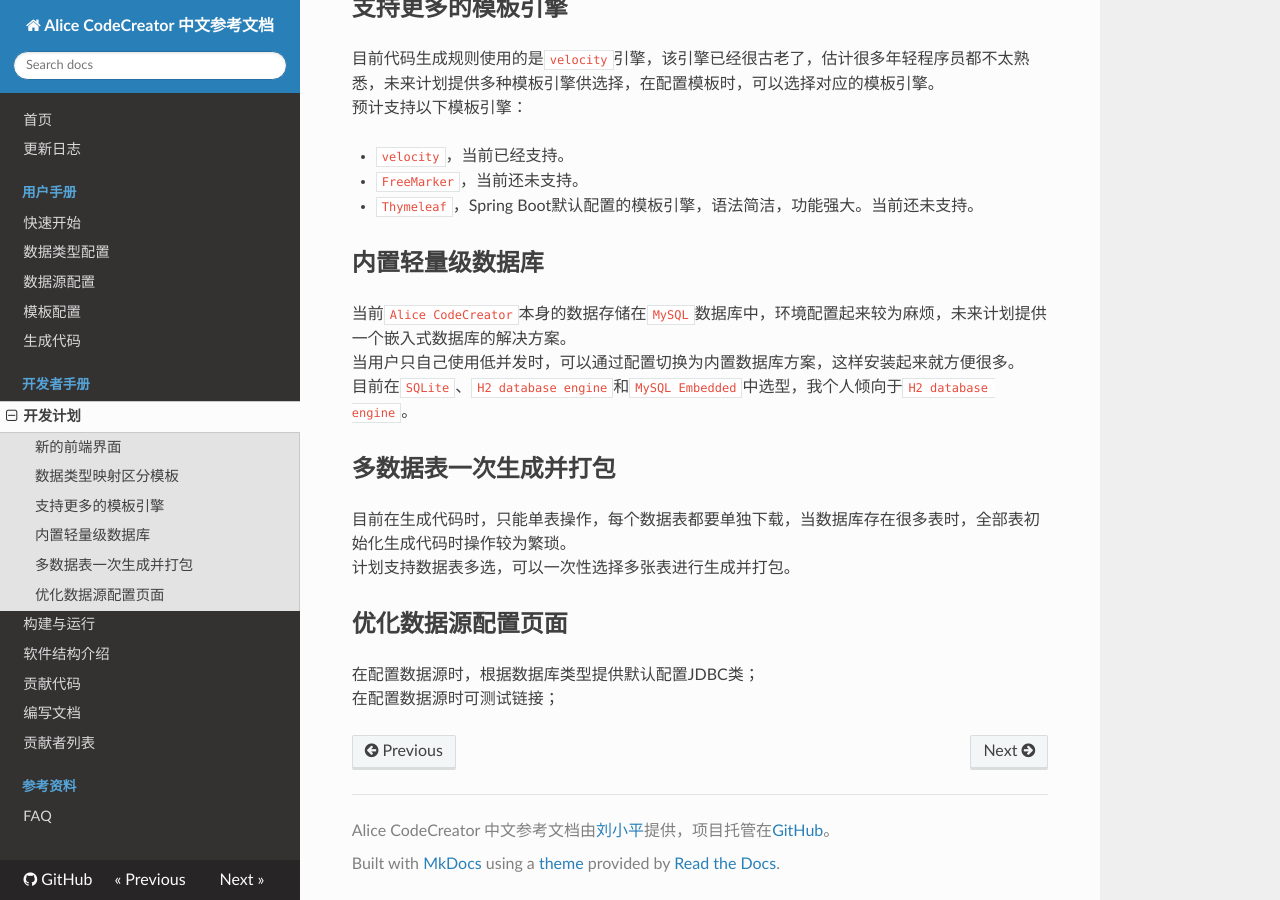
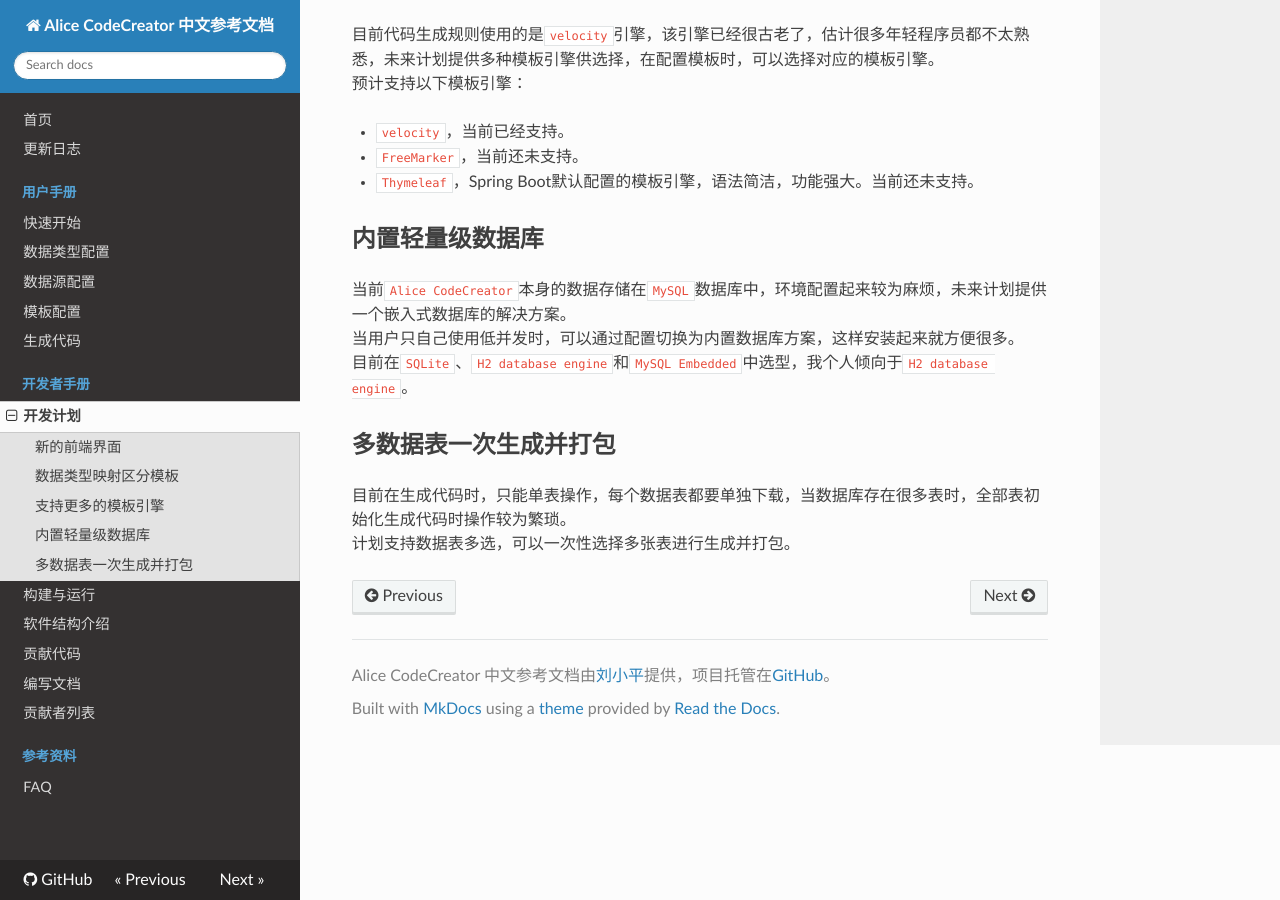
Before and after one commit to lxp135/alice-code-creator-docs, an MkDocs documentation site: the page built from docs/developers/plan.md, in a window 1280 px wide and 900 px high, scrolled down 744 px. Built offline with MkDocs 1.6.1, drawn with Linux system fonts in a browser that asks for light colours; nearby versions of some CDN libraries; old or Windows-style settings are respelled for this version of MkDocs.

Commit message:
做掉一个需求。

```diff
--- a/docs/developers/plan.md
+++ b/docs/developers/plan.md
@@ -29,7 +29,3 @@
 ## 多数据表一次生成并打包
 目前在生成代码时，只能单表操作，每个数据表都要单独下载，当数据库存在很多表时，全部表初始化生成代码时操作较为繁琐。
 计划支持数据表多选，可以一次性选择多张表进行生成并打包。
-
-## 优化数据源配置页面
-在配置数据源时，根据数据库类型提供默认配置JDBC类；
-在配置数据源时可测试链接；
```
